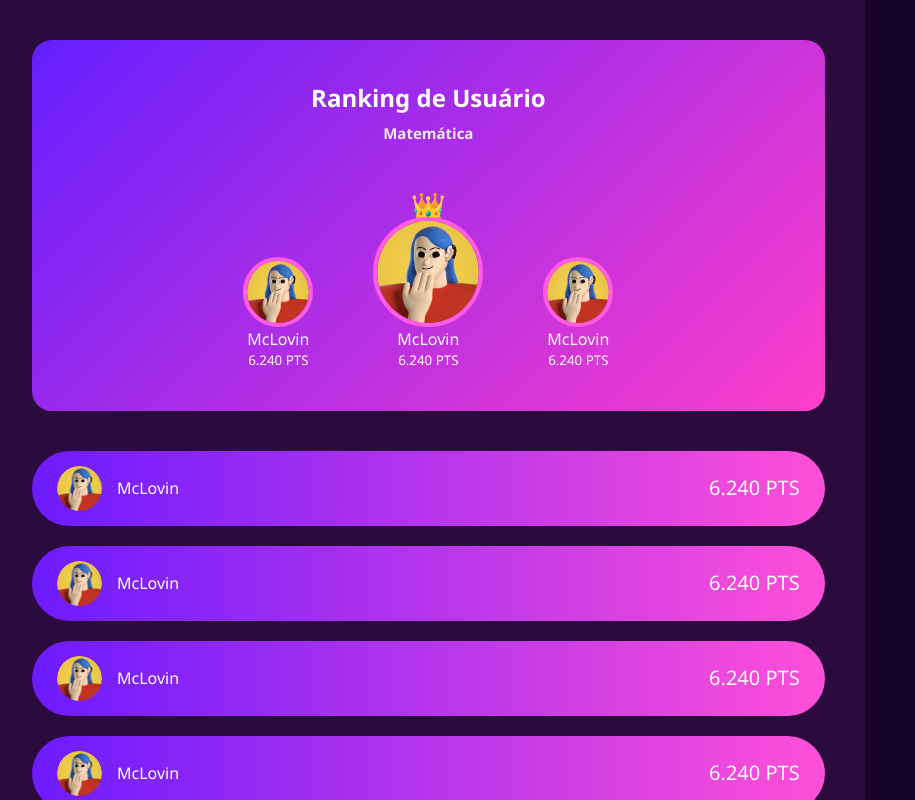
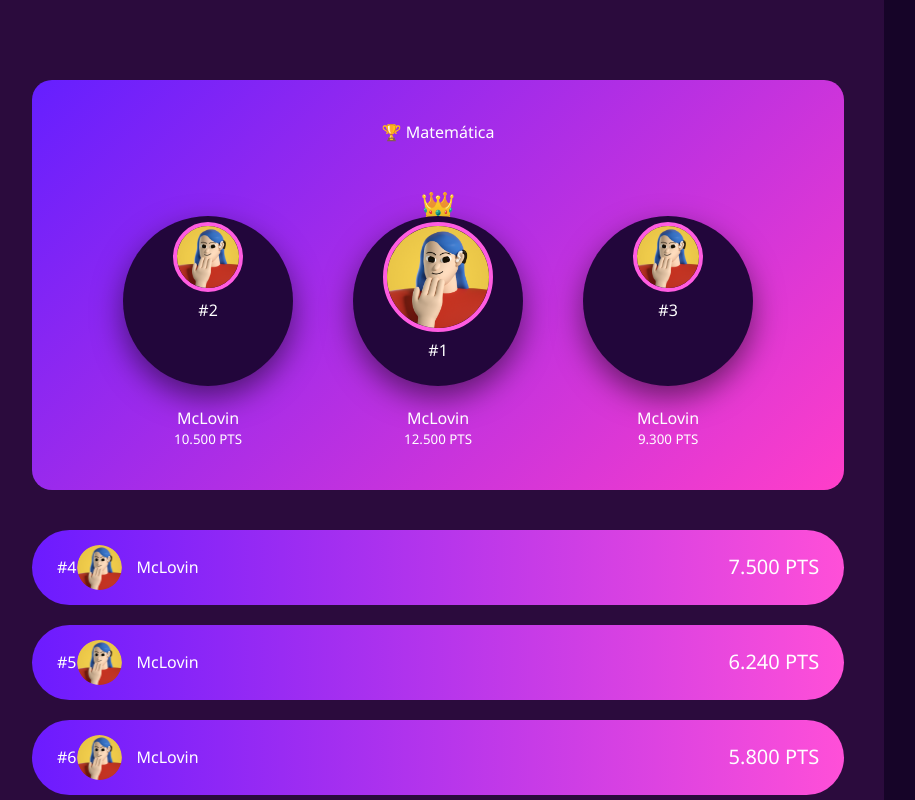
Before and after one commit to OSG-Online-Study-Group/OSG-Web-React, a React (Vite) app: page /OSG-Web-React/RankingUser in a window 1280 px wide. Shown: the whole page, without its empty margins (8-923 px from the left). Built offline with nearby package versions, Linux system fonts and the light colour scheme.

Commit message:
refactor: enhance RankingUser component layout and functionality

```diff
--- a/src/components/rankingUser/index.jsx
+++ b/src/components/rankingUser/index.jsx
@@ -1,65 +1,78 @@
 import "./rankingUser.css";
-import User from "../../assets/image/user.png"
+import User from "../../assets/image/user.png";
 import { useNavigate } from "react-router-dom";
 
 export default function RankingUser() {
-  const navigate = useNavigate()
+  const navigate = useNavigate();
+
+  const top3 = [
+    { name: "McLovin", pts: "10.500 PTS", img: User, pos: 2 },
+    { name: "McLovin", pts: "12.500 PTS", img: User, pos: 1 },
+    { name: "McLovin", pts: "9.300 PTS",  img: User, pos: 3 },
+  ];
+
   const users = [
+    { name: "McLovin", pts: "7.500 PTS", img: User },
     { name: "McLovin", pts: "6.240 PTS", img: User },
-    { name: "McLovin", pts: "6.240 PTS", img: User },
-    { name: "McLovin", pts: "6.240 PTS", img: User },
-    { name: "McLovin", pts: "6.240 PTS", img: User },
-    { name: "McLovin", pts: "6.240 PTS", img: User },
+    { name: "McLovin", pts: "5.800 PTS", img: User },
+    { name: "McLovin", pts: "4.200 PTS", img: User },
+    { name: "McLovin", pts: "3.100 PTS", img: User },
   ];
 
   return (
     <div className="rankingUser-page">
 
-      {/* Ranking Card */}
+      {/* Header */}
+      <header className="rankingUser-header">
+        <button className="back-btn" onClick={() => navigate("/Ranking")}>
+          ← Voltar
+        </button>
+        <h1>Ranking de Usuários</h1>
+        <div className="header-spacer" />
+      </header>
+
+      <div className="rankingUser-container">
+
+        {/* Podium Card */}
         <section className="rankingUser-card">
+          <span className="materia-label">🏆 Matemática</span>
 
-        <h2>Ranking de Usuário</h2>
-        <span className="materia">Matemática</span>
-
-        {/* Top 3 */}
           <div className="top3">
-
-          <div className="top-user small">
-            <img src={User} alt="" />
-            <span>McLovin</span>
-            <small>6.240 PTS</small>
+            {top3.map((user) => (
+              <div
+                key={user.pos}
+                className={`top-user ${user.pos === 1 ? "first" : "small"}`}
+                style={{ animationDelay: `${user.pos * 0.1}s` }}
+              >
+                {user.pos === 1 && <div className="crown">👑</div>}
+                <div className="avatar-wrapper">
+                  <img src={user.img} alt={user.name} />
+                  <div className="pos-badge">#{user.pos}</div>
                 </div>
-
-          <div className="top-user first">
-            <div className="crown">👑</div>
-            <img src={User} alt="" />
-            <span>McLovin</span>
-            <small>6.240 PTS</small>
+                <span className="top-name">{user.name}</span>
+                <small className="top-pts">{user.pts}</small>
               </div>
-
-          <div className="top-user small">
-            <img src={User} alt="" />
-            <span>McLovin</span>
-            <small>6.240 PTS</small>
+            ))}
           </div>
-
-        </div>
-
         </section>
 
         {/* Ranking List */}
         <section className="rankingUser-list">
           {users.map((user, index) => (
-          <div className="rankingUser-item" key={index}>
-            <img src={user.img} alt="" />
-
+            <div
+              className="rankingUser-item"
+              key={index}
+              style={{ animationDelay: `${index * 0.08}s` }}
+            >
+              <span className="item-pos">#{index + 4}</span>
+              <img src={user.img} alt={user.name} />
               <span className="name">{user.name}</span>
-
               <span className="points">{user.pts}</span>
             </div>
           ))}
         </section>
 
       </div>
+    </div>
   );
 }
```
Lines whose indentation alone changed are shown as unchanged.
